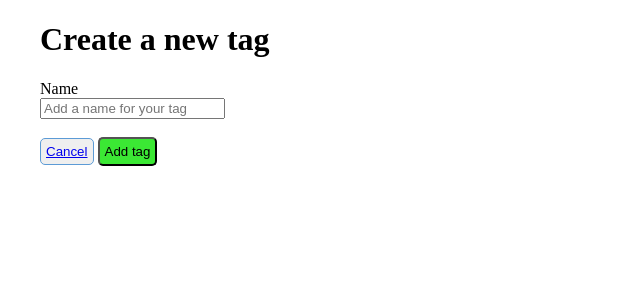
After one commit to olgasp90/alchemy1, a Flask app: page /tags/new in a window 1280 px wide. The commit adds this page. Shown: the top 300 px of the page, without its empty margins (0-640 px from the left). Run offline with Flask 2, Linux system fonts and the light colour scheme; data that the repository does not hold is empty.

Commit message:
add tag routes

```diff
--- a/app.py
+++ b/app.py
@@ -2,7 +2,7 @@
 
 from flask import Flask, request, render_template, redirect, flash, session
 from flask_debugtoolbar import DebugToolbarExtension
-from models import db, connect_db, User, Post
+from models import db, connect_db, User, Post, Tag
 
 app = Flask(__name__)
 
@@ -88,36 +88,50 @@ def delete_user(user_id):
 ######### Posts ##########
 @app.route('/users/<int:user_id>/posts/new')
 def new_post_form(user_id):
+
     user = User.query.get_or_404(user_id)
-    return render_template('post_form.html', user=user)
+    tags = Tag.query.all()
+
+    return render_template('post_form.html', user=user, tags=tags)
 
 
 @app.route('/users/<int:user_id>/posts/new', methods=["POST"])
 def new_post(user_id):
+
     user = User.query.get_or_404(user_id)
-    post = Post(title=request.form['title'], content=request.form['content'], user=user)
+    tag_ids = [int(num) for num in request.form.getlist("tags")]
+    tags = Tag.query.filter(Tag.id.in_(tag_ids)).all()
 
-    db.session.add(post)
+    new_post = Post(title=request.form['title'], content=request.form['content'], user=user, tags=tags)
+
+    db.session.add(new_post)
     db.session.commit()
-    flash(f"Post {post.title} added.")
+    flash(f"Post {new_post.title} added.")
     return redirect('/')
 
 @app.route('/posts/<int:post_id>')
 def show_post(post_id):
+
     post = Post.query.get_or_404(post_id)
+
     return render_template('post_show.html', post=post)
 
 
 @app.route('/posts/<int:post_id>/edit')
 def edit_post(post_id):
+
     post = Post.query.get_or_404(post_id)
-    return render_template('post_edit.html', post=post)
+    tags = Tag.query.all()
+
+    return render_template('post_edit.html', post=post, tags=tags)
 
 @app.route('/posts/<int:post_id>/edit', methods=['POST'])
 def update_post(post_id):
     post = Post.query.get_or_404(post_id)
     post.title = request.form['title']
     post.content = request.form['content']
+    tag_ids = [int(num) for num in request.form.getlist("tags")]
+    post.tags = Tag.query.filter(Tag.id.in_(tag_ids)).all()
 
     db.session.add(post)
     db.session.commit()
@@ -127,6 +141,7 @@ def update_post(post_id):
 
 @app.route('/posts/<int:post_id>/delete', methods=['POST'])
 def delete_post(post_id):
+
     post = Post.query.get_or_404(post_id)
 
     db.session.delete(post)
@@ -134,3 +149,75 @@ def delete_post(post_id):
     flash('Your post was deleted successfully!')
 
     return  redirect('/')
+
+################# Tags #############
+
+@app.route('/tags')
+def tags_idx():
+
+    tags = Tag.query.all()
+
+    return render_template('tags.html', tags=tags)
+
+@app.route('/tags/new')
+def new_tag_form():
+
+    posts = Post.query.all()
+
+    return render_template('tags_form.html', posts=posts)
+
+@app.route('/tags/new', methods=["POST"])
+def new_tag():
+
+    post_ids = [int(num) for num in request.form.getlist("posts")]
+    posts = Post.query.filter(Post.id.in_(post_ids)).all()
+    new_tag = Tag(name=request.form['name'], posts=posts)
+
+    db.session.add(new_tag)
+    db.session.commit()
+    flash('Your tag was added!')
+
+    return redirect('/tags')
+
+
+@app.route('/tags/<int:tag_id>')
+def tag_show(tag_id):
+
+    tag = Tag.query.get_or_404(tag_id)
+
+    return render_template('tag_show.html', tag=tag)
+
+@app.route('/tags/<int:tag_id>/edit')
+def tag_edit(tag_id):
+
+    tag = Tag.query.get_or_404(tag_id)
+    posts = Post.query.all()
+
+    return render_template('tag_edit.html', tag=tag, posts=posts)
+
+
+@app.route('/tags/<int:tag_id>/edit', methods=['POST'])
+def edit_tags(tag_id):
+
+    tag = Tag.query.get_or_404(tag_id)
+    tag.name = request.form['name']
+    posts_ids = [int(num) for num in request.form.getlist('posts')]
+    tag.posts = Post.query.filter(Post.id.in_(posts_ids)).all()
+
+    db.session.add(tag)
+    db.session.commit()
+    flash('Your tag has been successfully edited!')
+
+    return redirect('/tags')
+
+
+@app.route('/tags/<int:tag_id>/delete', methods=['POST'])
+def delete_tag(tag_id):
+
+    tag = Tag.query.get_or_404(tag_id)
+
+    db.session.delete(tag)
+    db.session.commit()
+    flash('Your tag has been deleted!')
+
+    return redirect('/tags')
--- a/templates/base.html
+++ b/templates/base.html
@@ -9,7 +9,13 @@
 </head>
 <body>
 
-    {% block content %} {% endblock %}
+    {% for msg in get_flashed_messages() %}
+        <h2>{{ msg }}  </h2>
+    {% endfor %}
+
+    {% block content %}
+
+    {% endblock %}
 
 </body>
 </html>
--- /dev/null
+++ b/templates/tags_form.html
@@ -0,0 +1,21 @@
+{% extends 'base.html' %}
+
+{% block title %} Add new tag {% endblock %}
+
+{% block content %}
+    <h1>Create a new tag </h1>
+    <form action="/tags/new" method="POST">
+        <label for="name"> Name </label> <br>
+        <input type="text" name="name" id="name" placeholder="Add a name for your tag"> <br><br>
+
+        {% for post in posts %}
+            <label for="post_{{post.id}}"> {{ post.title}} </label><br>
+            <input type="checkbox" name="posts" id="post_{{post.id}}" value="{{post.id}}"><br><br>
+        {% endfor %}
+
+        <button class="cancel"><a href="/tags"> Cancel </a></button>
+        <button type="submit" class="success"> Add tag </button>
+
+    </form>
+
+{% endblock %}
```
Also changed, not shown: models.py (+20 -1 lines), templates/post_edit.html (+20 -6 lines), templates/post_form.html (+11 -0 lines), templates/tag_edit.html (added, +20 -0 lines), templates/tag_show.html (added, +19 -0 lines), templates/tags.html (added, +17 -0 lines).
